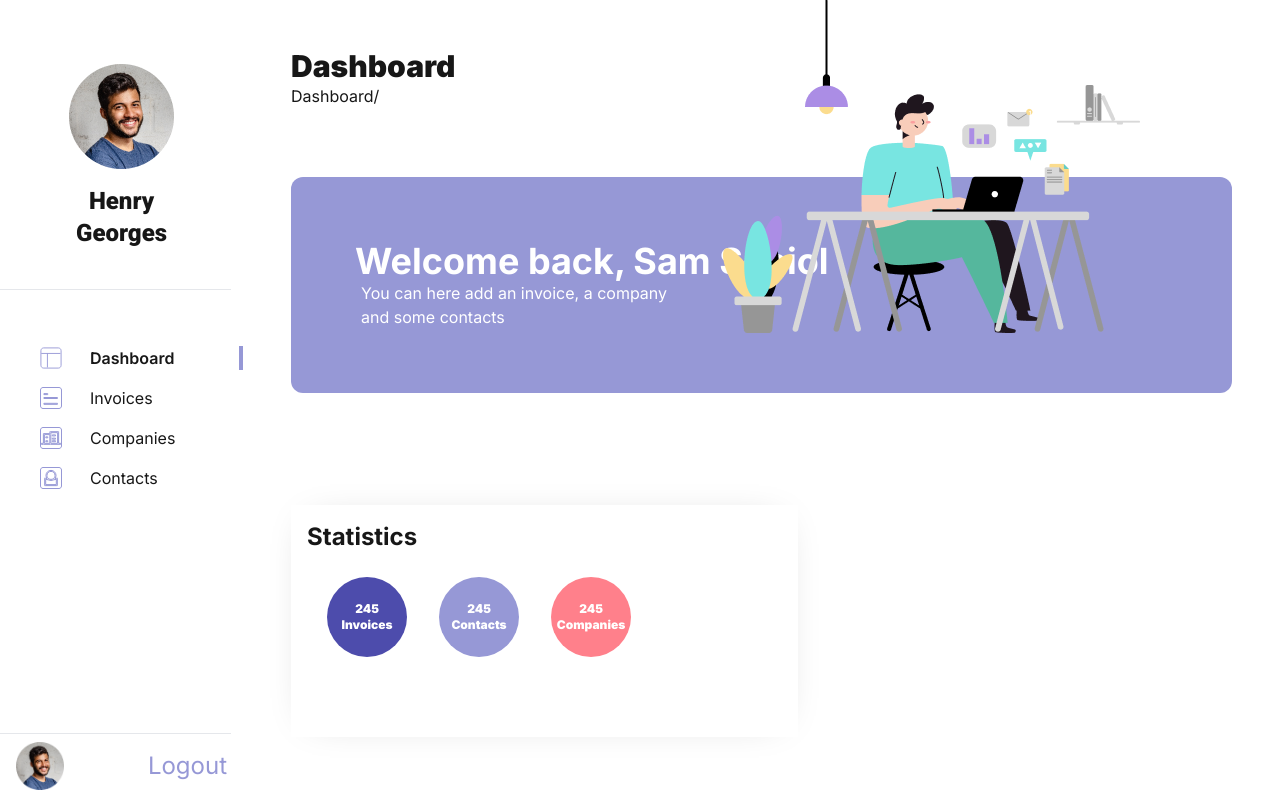
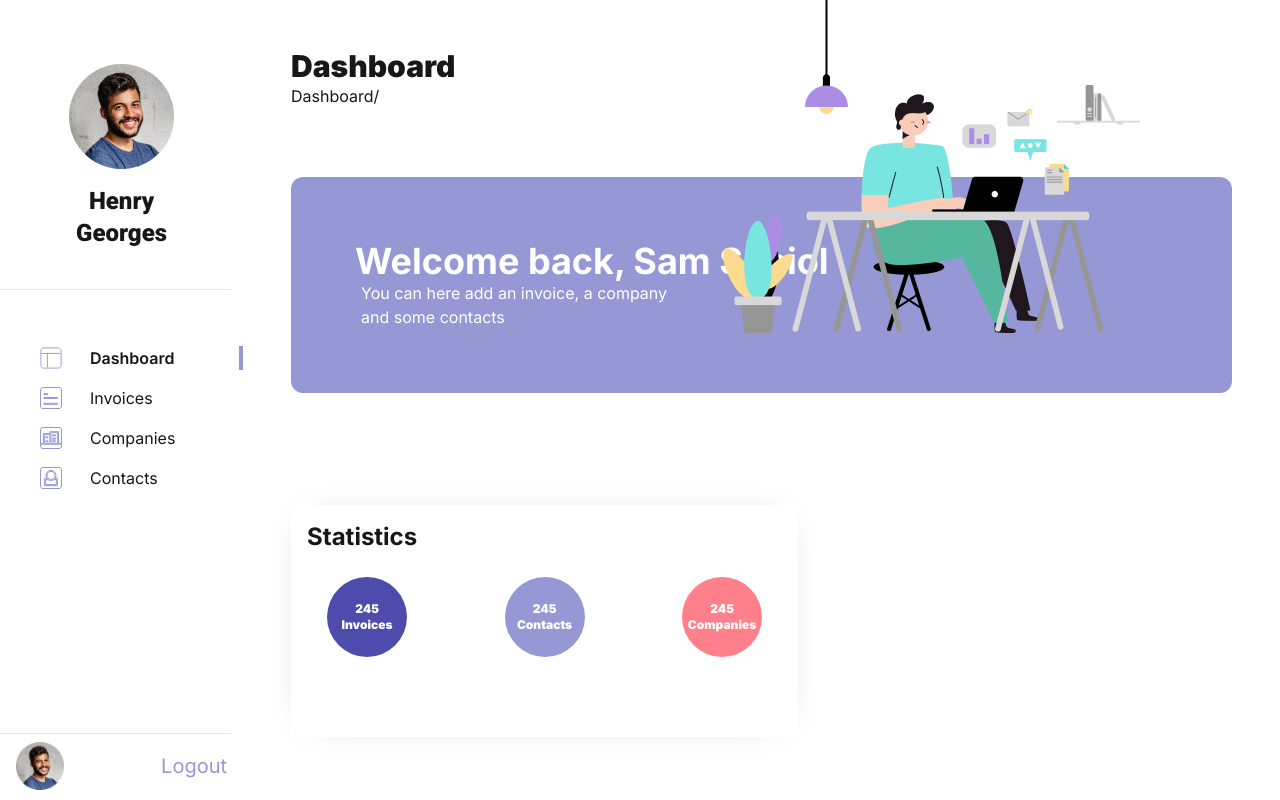
Before and after one commit to sam-sepiol1/cogip-client, a Next.js app: page /dashboard in a window 1280 px wide. Built offline with nearby package versions, Linux system fonts and the light colour scheme.

Commit message:
FRONT : Add redirections, fix logout and fix stats

```diff
--- a/app/components/Dashboard_menu.tsx
+++ b/app/components/Dashboard_menu.tsx
@@ -25,19 +25,19 @@ export default function Dashboard_menu() {
 					</li>
 					<li className='dashboard_menu-item flex gap-7'>
 						<Image src='/Dashboard/Dashboard_invoices-icon.svg' alt='Invoice icon' width={22} height={22} />
-						<a className={`hover:font-bold w-full ${pathname === '/dashboard_invoices' ? 'font-semibold relative selected' : ''}`} href='#'>
+						<a className={`hover:font-bold w-full ${pathname === '/dashboard_invoices' ? 'font-semibold relative selected' : ''}`} href='/dashboard_invoices'>
 							Invoices
 						</a>
 					</li>
 					<li className='dashboard_menu-item flex gap-7 w-full'>
 						<Image src='/Dashboard/Dashboard_companies-icon.svg' alt='Companies icon' width={22} height={22} />
-						<a className={`hover:font-bold w-full ${pathname === '/dashboard_companies' ? 'font-semibold relative selected' : ''}`} href='#'>
+						<a className={`hover:font-bold w-full ${pathname === '/dashboard_companies' ? 'font-semibold relative selected' : ''}`} href='/dashboard_companies'>
 							Companies
 						</a>
 					</li>
 					<li className='dashboard_menu-item flex gap-7 w-full'>
 						<Image src='/Dashboard/Dashboard_contacts-icon.svg' alt='Contacts icon' width={22} height={22} />
-						<a className={`hover:font-bold w-full ${pathname === '/dashboard_contacts' ? 'font-semibold relative selected' : ''}`} href='#'>
+						<a className={`hover:font-bold w-full ${pathname === '/dashboard_contacts' ? 'font-semibold relative selected' : ''}`} href='/dashboard_contacts'>
 							Contacts
 						</a>
 					</li>
@@ -47,7 +47,7 @@ export default function Dashboard_menu() {
 				<hr className='w-[95%] mb-2' />
 				<div className='flex items-center justify-between px-4'>
 					<Image src='/Dashboard/Dashboard_profile-picture.png' alt='Profile picture' width={48} height={48} />
-					<span className='text-2xl text-[#9698D6]'>
+					<span className='text-xl text-[#9698D6]'>
 						<a href='#'> Logout </a>
 					</span>
 				</div>
--- a/app/components/Dashboard_stats.tsx
+++ b/app/components/Dashboard_stats.tsx
@@ -8,7 +8,7 @@ export default function Daashboard_stats() {
 	return (
 		<main className='dashboard-stats mt-16 ml-12 w-[507px] p-4 h-[232px] dashboard_drop-shadow'>
 			<h3 className='text-2xl font-bold mb-6'>Statistics</h3>
-			<ul className='flex flex-row gap-8 px-5'>
+			<ul className='flex flex-row justify-between  px-5'>
 				<li>
 					<div className='size-[80px] flex flex-col items-center justify-center text-white bg-[#4D4CAC] rounded-full'>
 						<span className='font-black text-xs'>{dataTest.nbInvoices}</span>
```
